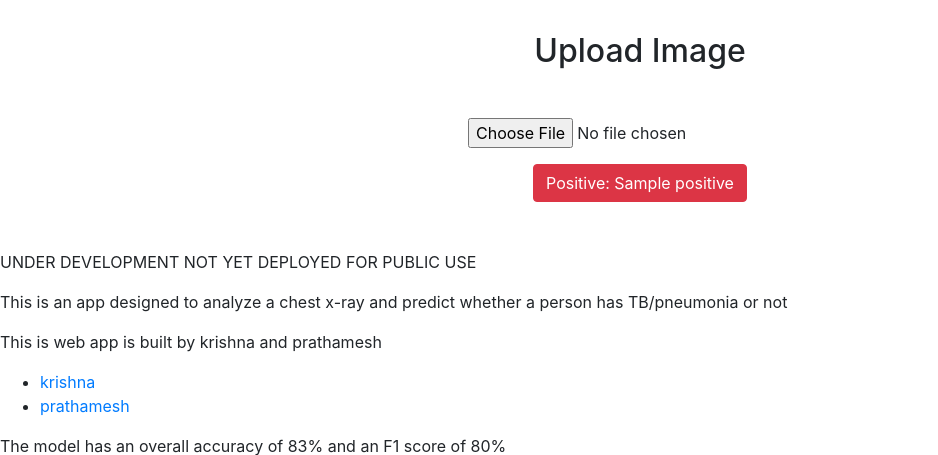
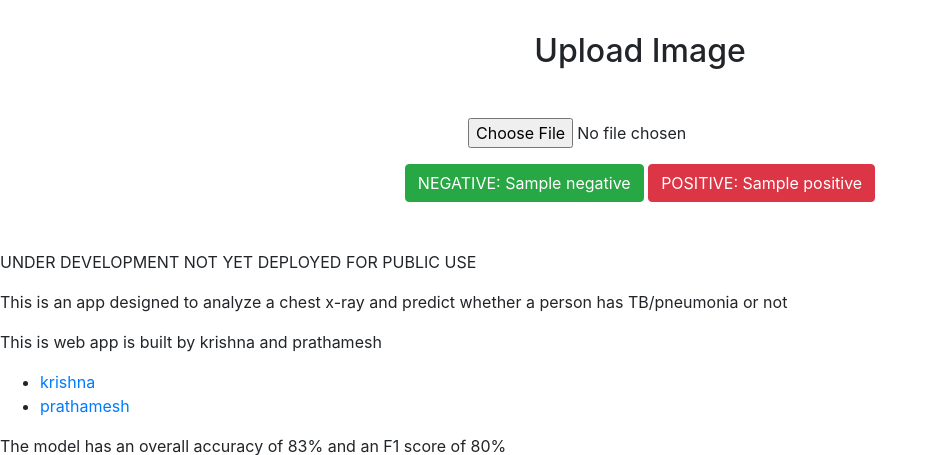
Before and after one commit to sb033/Pneumonia-Detection-Web-App, a Flask app: template templates/index.html in a window 1280 px wide. Shown: the part 56-511 px from the top of the page, without its empty margins (0-938 px from the left). Run offline with Flask 2, Linux system fonts and the light colour scheme; the template is opened without the code that fills it: most values are stand-ins (such as "Sample title", 1, 10 or a date in 2020); some libraries are stand-ins or nearby versions.

Commit message:
Update index.html

```diff
--- a/templates/index.html
+++ b/templates/index.html
@@ -24,8 +24,8 @@
 <section class="Predictions">
         <div>
             {% if predictions %}
-
-            <button type="button" class="btn btn-danger">Positive: {{predictions.positive}}</button>
+            <button type="button" class="btn btn-success">NEGATIVE: {{predictions.negative}}</button>
+            <button type="button" class="btn btn-danger">POSITIVE: {{predictions.positive}}</button>
             {% endif %}
         </div>
 </section>
```
